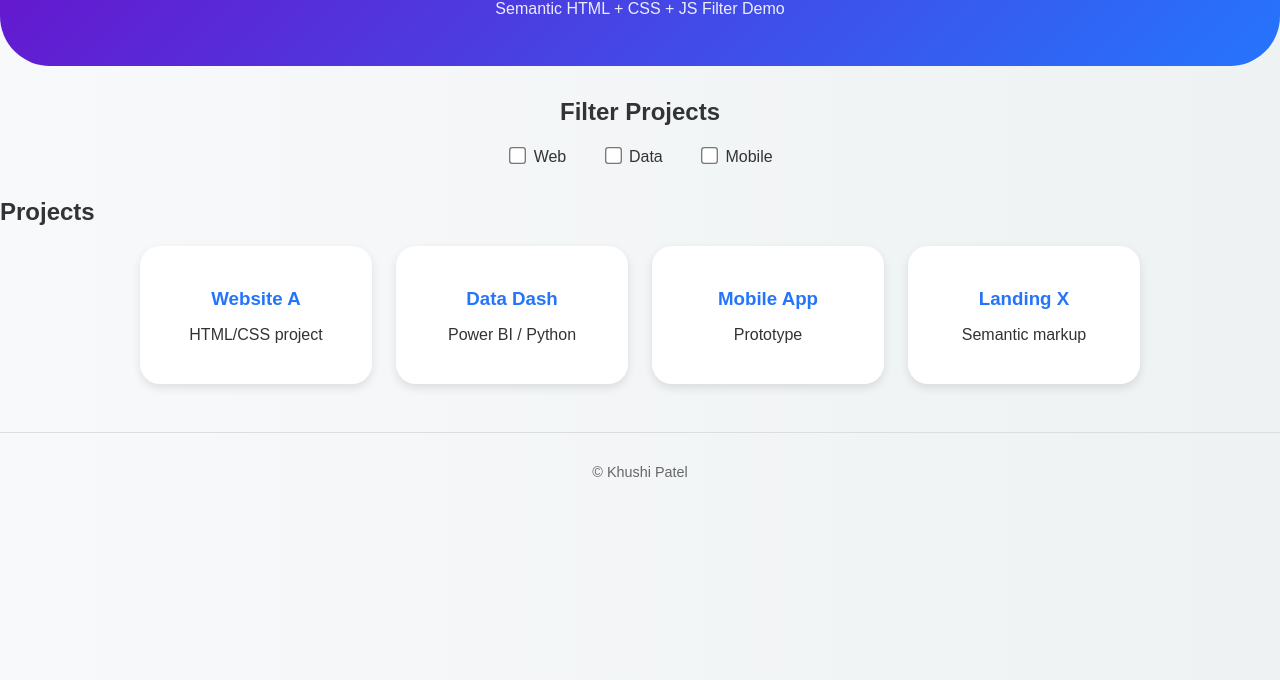
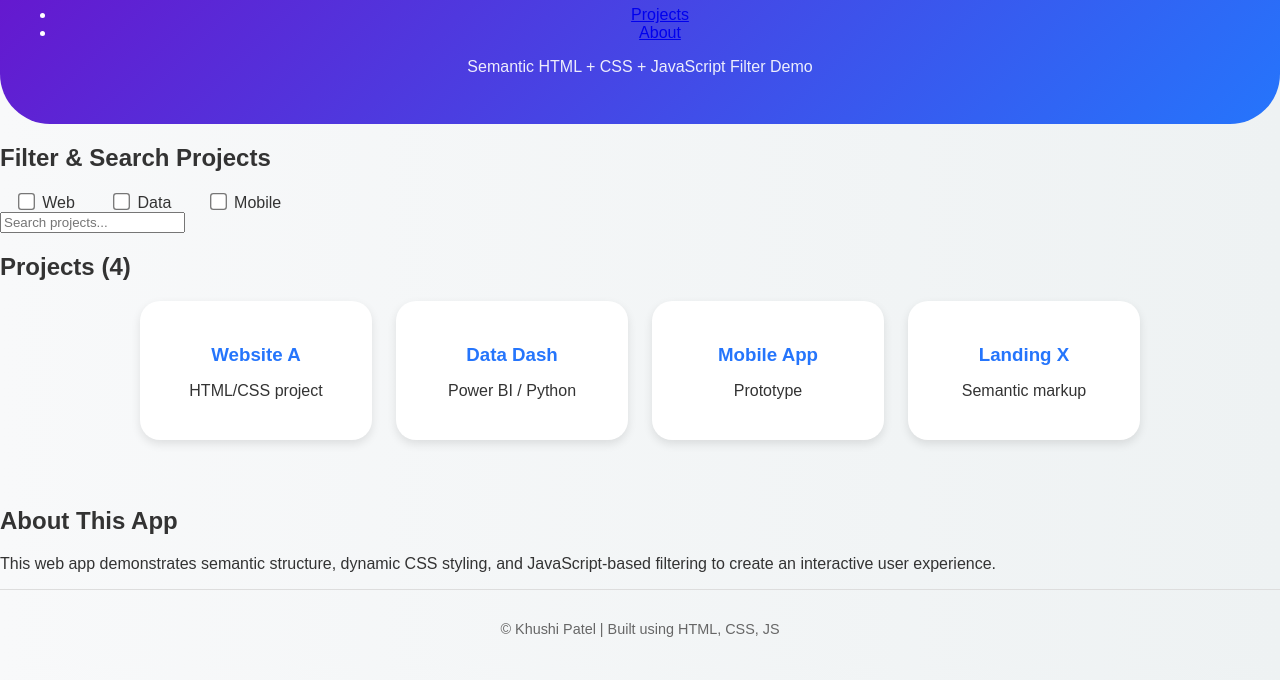
Before and after one commit to Kp7885/webapp-kp, a plain HTML site: page index.html in a window 1280 px wide. Shown: the part 120-800 px from the top of the page. Drawn offline with Linux system fonts and the light colour scheme.

Commit message:
Update index.html

```diff
--- a/index.html
+++ b/index.html
@@ -1,50 +1,64 @@
 <!DOCTYPE html>
 <html lang="en">
 <head>
-  <meta charset="UTF-8">
-  <meta name="viewport" content="width=device-width, initial-scale=1.0">
-  <title>My Web App</title>
-  <link rel="stylesheet" href="styles.css">
+  <meta charset="UTF-8" />
+  <meta name="viewport" content="width=device-width, initial-scale=1.0" />
+  <title>My Web App | Project Filter</title>
+  <link rel="stylesheet" href="styles.css" />
 </head>
 <body>
   <header>
-    <h1>My Web App</h1>
-    <p>Semantic HTML + CSS + JS Filter Demo</p>
+    <nav>
+      <h1>My Web App</h1>
+      <ul class="nav-links">
+        <li><a href="#projects">Projects</a></li>
+        <li><a href="#about">About</a></li>
+      </ul>
+    </nav>
+    <p class="subtitle">Semantic HTML + CSS + JavaScript Filter Demo</p>
   </header>
 
-  <section class="filter">
-    <h2>Filter Projects</h2>
-    <div class="filters">
-      <label><input type="checkbox" value="web"> Web</label>
-      <label><input type="checkbox" value="data"> Data</label>
-      <label><input type="checkbox" value="mobile"> Mobile</label>
+  <section class="controls">
+    <h2>Filter & Search Projects</h2>
+    <div class="filter-bar">
+      <div class="filters">
+        <label><input type="checkbox" value="web"> Web</label>
+        <label><input type="checkbox" value="data"> Data</label>
+        <label><input type="checkbox" value="mobile"> Mobile</label>
+      </div>
+      <input type="text" id="search" placeholder="Search projects...">
     </div>
   </section>
 
-  <main>
-    <h2>Projects</h2>
-    <div class="project-grid">
-      <div class="project-card web">
+  <main id="projects">
+    <h2>Projects (<span id="count">4</span>)</h2>
+    <section class="project-grid">
+      <article class="project-card web" data-title="Website A">
         <h3>Website A</h3>
         <p>HTML/CSS project</p>
-      </div>
-      <div class="project-card data">
+      </article>
+      <article class="project-card data" data-title="Data Dash">
         <h3>Data Dash</h3>
         <p>Power BI / Python</p>
-      </div>
-      <div class="project-card mobile">
+      </article>
+      <article class="project-card mobile" data-title="Mobile App">
         <h3>Mobile App</h3>
         <p>Prototype</p>
-      </div>
-      <div class="project-card web">
+      </article>
+      <article class="project-card web" data-title="Landing X">
         <h3>Landing X</h3>
         <p>Semantic markup</p>
-      </div>
-    </div>
+      </article>
+    </section>
   </main>
 
+  <aside id="about">
+    <h2>About This App</h2>
+    <p>This web app demonstrates semantic structure, dynamic CSS styling, and JavaScript-based filtering to create an interactive user experience.</p>
+  </aside>
+
   <footer>
-    <p>© Khushi Patel</p>
+    <p>© <span id="year"></span> Khushi Patel | Built using HTML, CSS, JS</p>
   </footer>
 
   <script src="app.js"></script>
```
